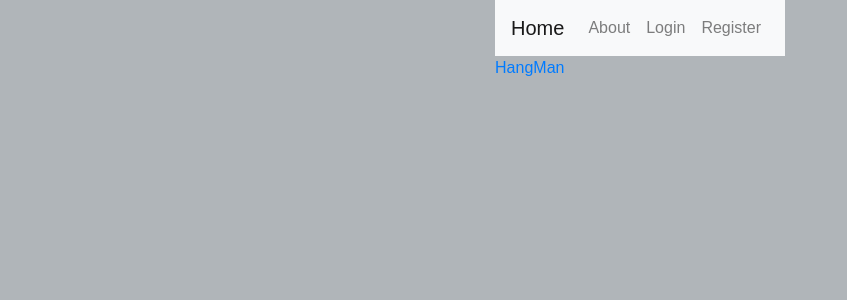
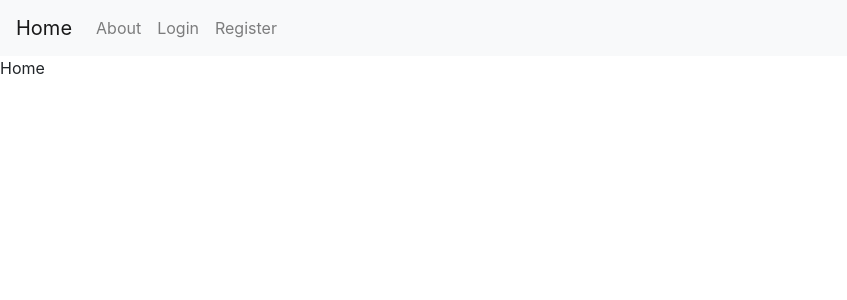
Before and after one commit to Tigran-S/GameHub, a React (Create React App) app: page / in a window 1280 px wide. Shown: the top 300 px of the page, without its empty margins (0-847 px from the left). Built offline with nearby package versions, Linux system fonts and the light colour scheme.

Commit message:
Reverting to previous commit

```diff
--- a/src/App.js
+++ b/src/App.js
@@ -6,7 +6,6 @@ import LoginForm from "./components/navigation/loginForm";
 import RegisterForm from "./components/navigation/registerForm";
 import Home from "./components/navigation/home";
 
-import HangMan from './components/HangMan/components/HangMan'
 const App = () => {
   return (
     <div>
@@ -16,7 +15,6 @@ const App = () => {
         <Route path="/about" element={<About />} />
         <Route path="/login" element={<LoginForm />} />
         <Route path="/register" element={<RegisterForm />} />
-        <Route path="/hangman" element={<HangMan />} />
       </Routes>
     </div>
   );
--- a/src/components/navigation/home.jsx
+++ b/src/components/navigation/home.jsx
@@ -1,8 +1,7 @@
 import React from "react";
-import { Link } from "react-router-dom";
 
 const Home = () => {
-  return <div><Link to='/hangman'>HangMan</Link></div>;
+  return <div>Home</div>;
 };
 
 export default Home;
```
Also changed, not shown: 1 other file (tests, documents, lock files or other folders).
